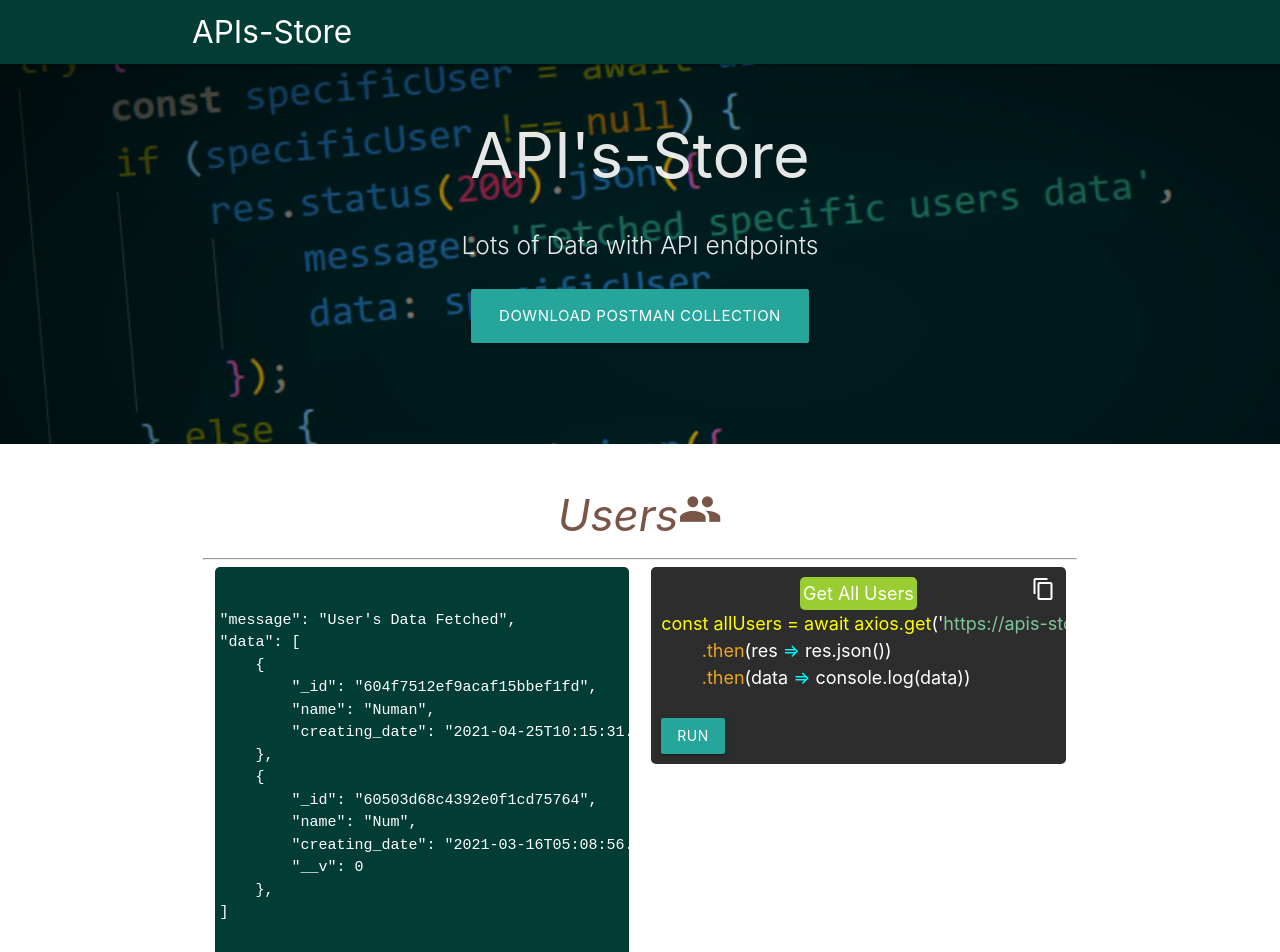
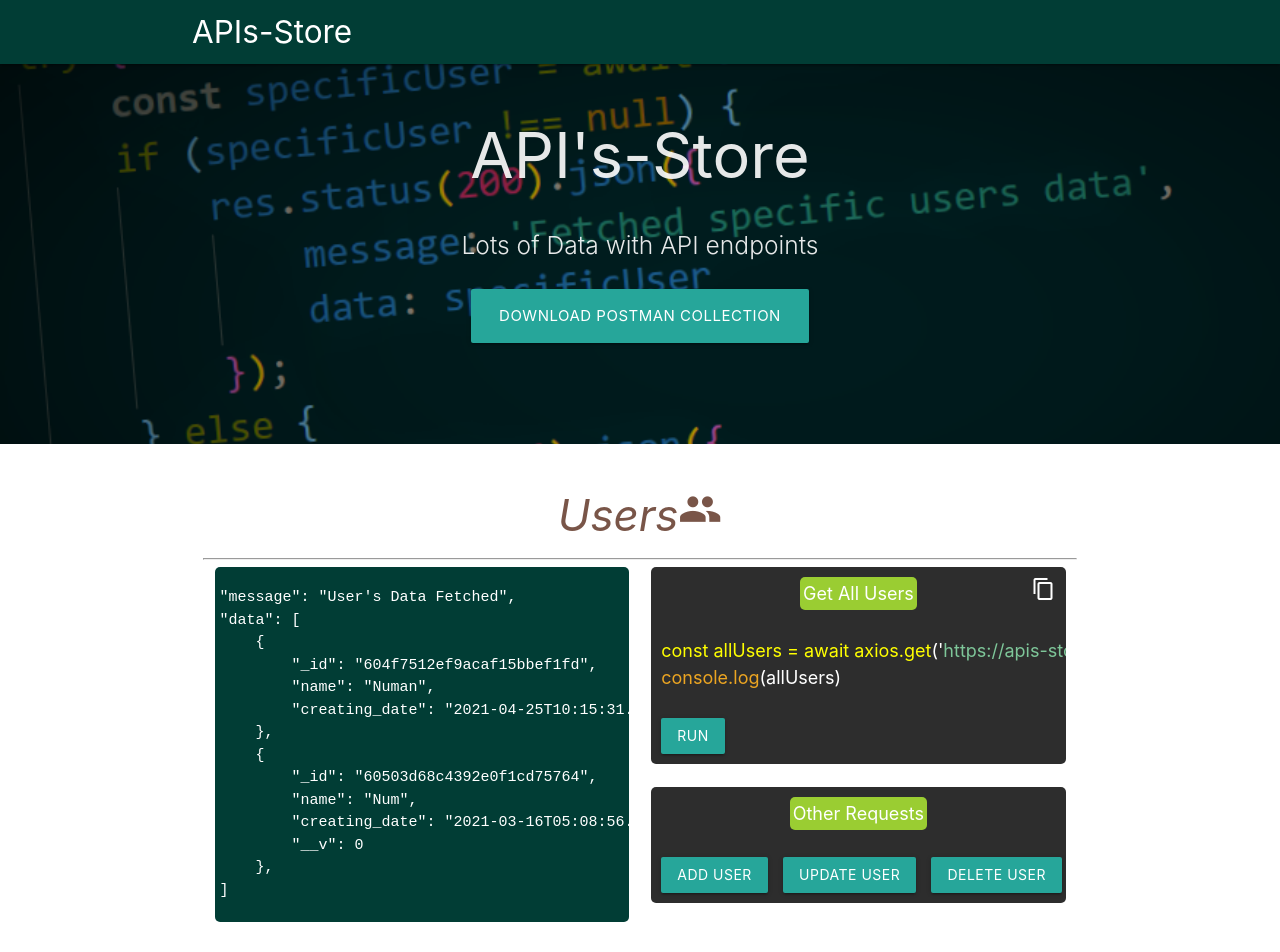
Before and after one commit to num-js/apis-store-frontend, a React (Create React App) app: page / in a window 1280 px wide. Shown: the top 952 px of the page. Built offline with nearby package versions, Linux system fonts and the light colour scheme.

Commit message:
Other Requests added in User component

```diff
--- /dev/null
+++ b/src/Components/Body/Users/Modals/Post.js
@@ -0,0 +1,23 @@
+import React from 'react';
+
+const Post = () => {
+    return (
+        <>
+            <div align="center">
+                <b><span style={{ color: 'red' }}>will availabe soon,</span> till then use Postman Collection</b>
+                <br />
+                <br />
+                <br />
+                <a id="download-button" class="btn-large waves-effect waves-light teal lighten-1"
+                    href="https://drive.google.com/u/0/uc?id=1gem1T5s6sqWAgRpEq_lgatX205Xudiz2&export=download"
+                    download
+                    target="_BLANK"
+                >
+                    <span class="fa fa-download"></span> Download Postman Collection
+                </a>
+            </div>
+        </>
+    );
+}
+
+export default Post;
--- a/src/Components/Body/Users/Users.js
+++ b/src/Components/Body/Users/Users.js
@@ -1,4 +1,7 @@
 import React from 'react';
+import copyUrlToClipboard from '../../../utils/copyUrlToClipboard';
+import PopupModals from '../../Layouts/PopupModals/PopupModals';
+import Post from './Modals/Post';
 import './Users.css';
 
 
@@ -20,8 +23,7 @@ const Users = () => {
                                 <div className="response-div">
                                     <pre>
                                         {
-                                            `
-"message": "User's Data Fetched",
+                                            `"message": "User's Data Fetched",
 "data": [
     {
         "_id": "604f7512ef9acaf15bbef1fd",
@@ -34,8 +36,7 @@ const Users = () => {
         "creating_date": "2021-03-16T05:08:56.729Z",
         "__v": 0
     },
-]
-                                            `
+]`
                                         }
                                     </pre>
                                 </div>
@@ -43,18 +44,19 @@ const Users = () => {
                             <div class="col l6 s12">
                                 <div className="api-call-div">
                                     <div style={{ float: 'right' }}>
-                                        <i class="material-icons">content_copy</i>
+                                        <i style={{ cursor: 'pointer' }} class="material-icons"
+                                            onClick={() => copyUrlToClipboard('https://apis-store.herokuapp.com/users/get-users')}
+                                        >content_copy</i>
                                     </div>
                                     <div align="center">
-                                        <div className="api-code-title" >
+                                        <div className="api-code-title">
                                             Get All Users
+                                        </div>
                                     </div>
-                                    </div>
-
+                                    <br />
                                     <div>
                                         <span style={{ color: 'yellow' }}>const allUsers = await axios.get</span>('<span style={{ color: '#7ec699' }}>https://apis-store.herokuapp.com/users/get-users</span>') <br />
-                                        <span style={{ color: 'rgb(236, 165, 34)' }}> &nbsp; &nbsp; &nbsp; &nbsp; .then</span>(res <span style={{ color: 'cyan' }}>=></span> res.json()) <br />
-                                        <span style={{ color: 'rgb(236, 165, 34)' }}> &nbsp; &nbsp; &nbsp; &nbsp; .then</span>(data <span style={{ color: 'cyan' }}>=></span> console.log(data))
+                                        <span><span style={{ color: 'rgb(236, 165, 34)' }}>console.log</span>(allUsers) </span>
                                     </div>
                                     <br />
                                     <a class="waves-effect waves-light btn"
@@ -62,10 +64,44 @@ const Users = () => {
                                         target="_BLANK"
                                     >Run</a>
                                 </div>
+                                <br />
+                            </div>
+
+                            <br />
+                            <br />
+                            <div class="col l6 s12">
+                                <div className="api-call-div" style={{ overflowX: 'auto' }}>
+                                    <div align="center">
+                                        <div className="api-code-title">
+                                            Other Requests
+                                        </div>
+                                    </div>
+                                    <br />
+                                    <div align="center">
+                                        <button class="waves-effect waves-light btn modal-trigger" href="#modal1">
+                                            Add User
+                                        </button>
+                                        &nbsp;&nbsp;&nbsp;
+                                        <button class="waves-effect waves-light btn modal-trigger" href="#modal1">
+                                            Update User
+                                        </button>
+                                        &nbsp;&nbsp;&nbsp;
+                                        <button class="waves-effect waves-light btn modal-trigger" href="#modal1">
+                                            Delete User
+                                        </button>
+                                    </div>
+                                </div>
                             </div>
                         </div>
                     </div>
                 </div>
+
+                {/* Popup Modals */}
+                <PopupModals modalId="modal1">
+                    <Post />
+                </PopupModals>
+
+
             </div>
         </>
     );
```
